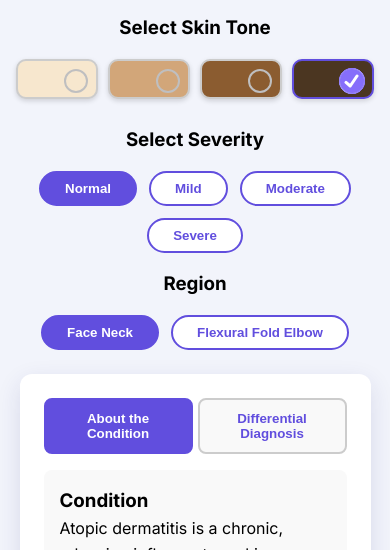
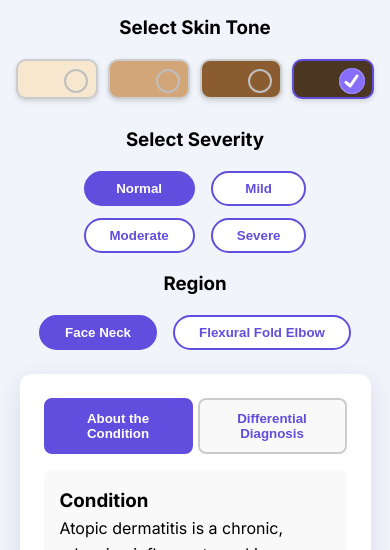
Before and after one commit to tonovisualize/tonovisualize.github.io, a plain HTML site: page pages/viewer.html in a window 390 px wide. Shown: the part 580-1130 px from the top of the page. Drawn offline with Linux system fonts and the light colour scheme.

Commit message:
viewer.css

```diff
--- a/styles.css/viewer.css
+++ b/styles.css/viewer.css
@@ -172,30 +172,37 @@
   }*/
 
   /* NEW: keep region row off the edges on phones */
+/* Mobile: exactly 2 buttons per row, centered, no edge hugging */
 @media (max-width: 480px){
-  .severity-buttons {
-    display: flex;
-    flex-wrap: wrap;
-    gap: 12px;
-    justify-content: center; /* keep centered like desktop */
+
+  /* add a little side padding so nothing kisses the screen edge */
+  .severity, .region { padding-inline: 16px; }
+
+  /* --- Severity --- */
+  .severity-buttons{
+    display: grid;
+    grid-template-columns: repeat(2, max-content); /* 2 per row, sized to content */
+    gap: 12px 16px;                                /* row / column gaps */
+    justify-content: center;                       /* center the grid */
+  }
+  .severity-buttons .severity-btn{
+    white-space: nowrap;   /* keep pill shape */
+    flex: 0 0 auto;        /* ignore any previous flex rules */
   }
 
-  .severity-buttons .severity-btn {
-    flex: 0 0 auto;   /* don't stretch to full width */
-  }
-
-  /* Optional: same for Region */
-  .region-buttons {
-    display: flex;
-    flex-wrap: wrap;
-    gap: 12px;
+  /* --- Region (same idea if you want 2 per row) --- */
+  .region-buttons{
+    display: grid;
+    grid-template-columns: repeat(2, max-content);
+    gap: 12px 16px;
     justify-content: center;
   }
-
-  .region-buttons .region-btn {
+  .region-buttons .region-btn{
+    white-space: nowrap;
     flex: 0 0 auto;
   }
 }
+
 
   /* Optional: do the same for Region
   .region { padding-inline:16px; }
```
